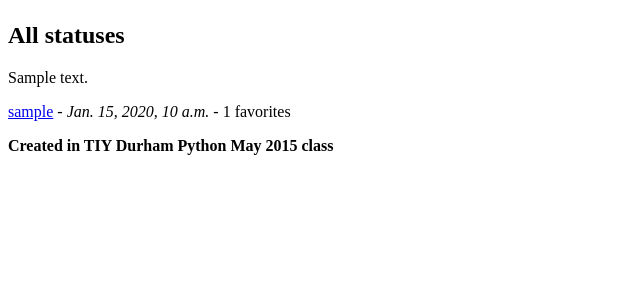
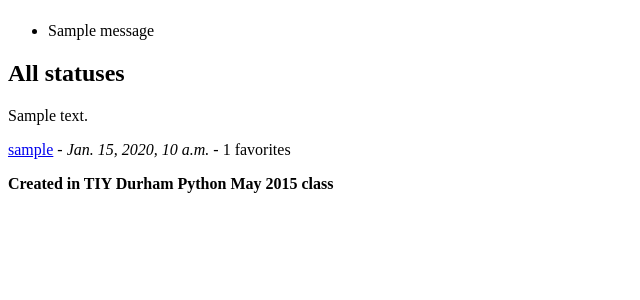
Before and after one commit to tiyd-python-2015-05/mowdie, a Django app: page / in a window 1280 px wide. Shown: the part 58-358 px from the top of the page, without its empty margins (0-640 px from the left). Run offline with Django 3.2, Linux system fonts and the light colour scheme; tables that the repository leaves empty hold one stand-in row (values such as "Sample post"); one stand-in notice (Sample message) is shown.

Commit message:
Added messages about login & registration

```diff
--- a/mowdie/templates/base.html
+++ b/mowdie/templates/base.html
@@ -8,6 +8,20 @@
 <header>
     <h1><a href="{% url 'index' %}">Mowdie</a></h1>
 </header>
+<div>
+    {% if messages %}
+        <ul class="messages">
+            {% for message in messages %}
+                <li{% if message.tags %} class="{{ message.tags }}"{% endif %}>
+                    {% if message.level == DEFAULT_MESSAGE_LEVELS.ERROR %}
+                        Important:
+                    {% endif %}
+                    {{ message }}
+                </li>
+            {% endfor %}
+        </ul>
+    {% endif %}
+</div>
 {% block content %}
 {% endblock %}
 <footer>
```
Also changed, not shown: mowdie/users/views.py (+15 -4 lines).
